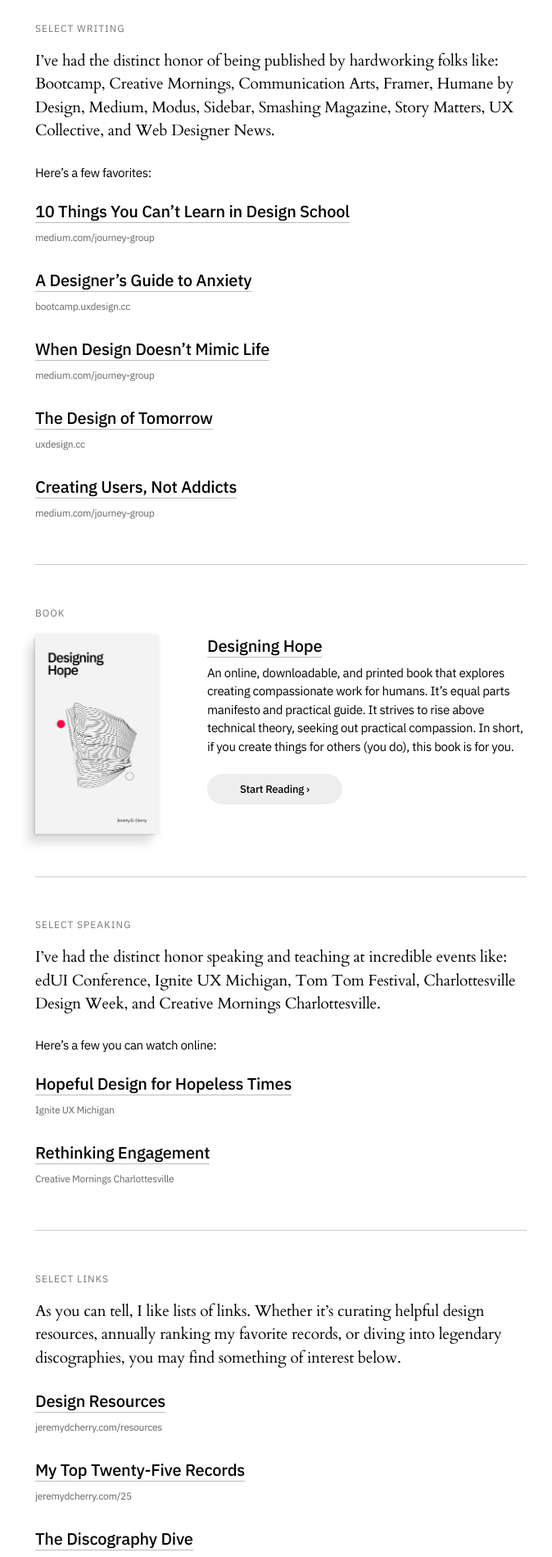
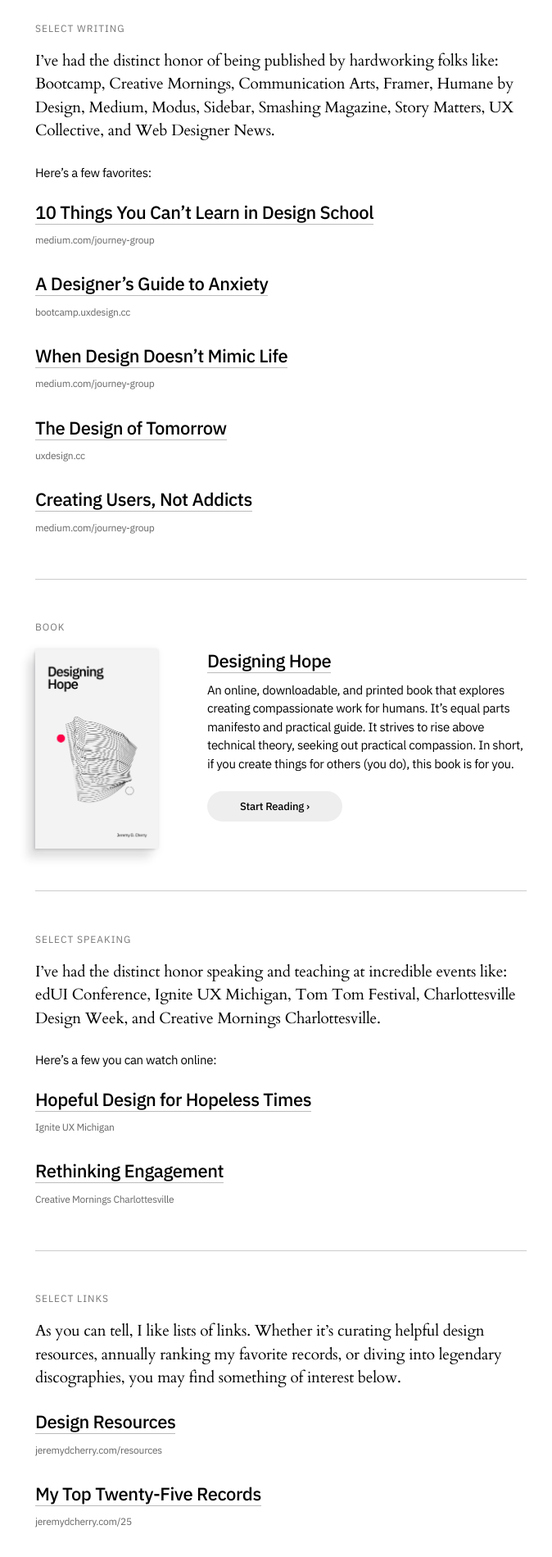
Before and after one commit to jeremydcherry/jeremydcherry.github.io, a Jekyll site: the page built from index.md, in a window 1280 px wide. Shown: the part 757-2656 px from the top of the page at 82% size, without its empty margins (477-1151 px from the left). Built offline with Jekyll 4.4.1, drawn with Linux system fonts in a browser that asks for light colours.

Commit message:
Updated h2 style

```diff
--- a/_sass/main.scss
+++ b/_sass/main.scss
@@ -267,9 +267,9 @@ h1{
 h2{
   color: #000;
   font-family: "IBM Plex Sans", sans-serif;
-  font-size: 20px;
+  font-size: 22px;
   font-weight: 400;
-  letter-spacing: -0.01em;
+  letter-spacing: -0.02em;
   line-height: 1.25;
   margin-block-start: 0;
   margin-block-end: .5em;
```
